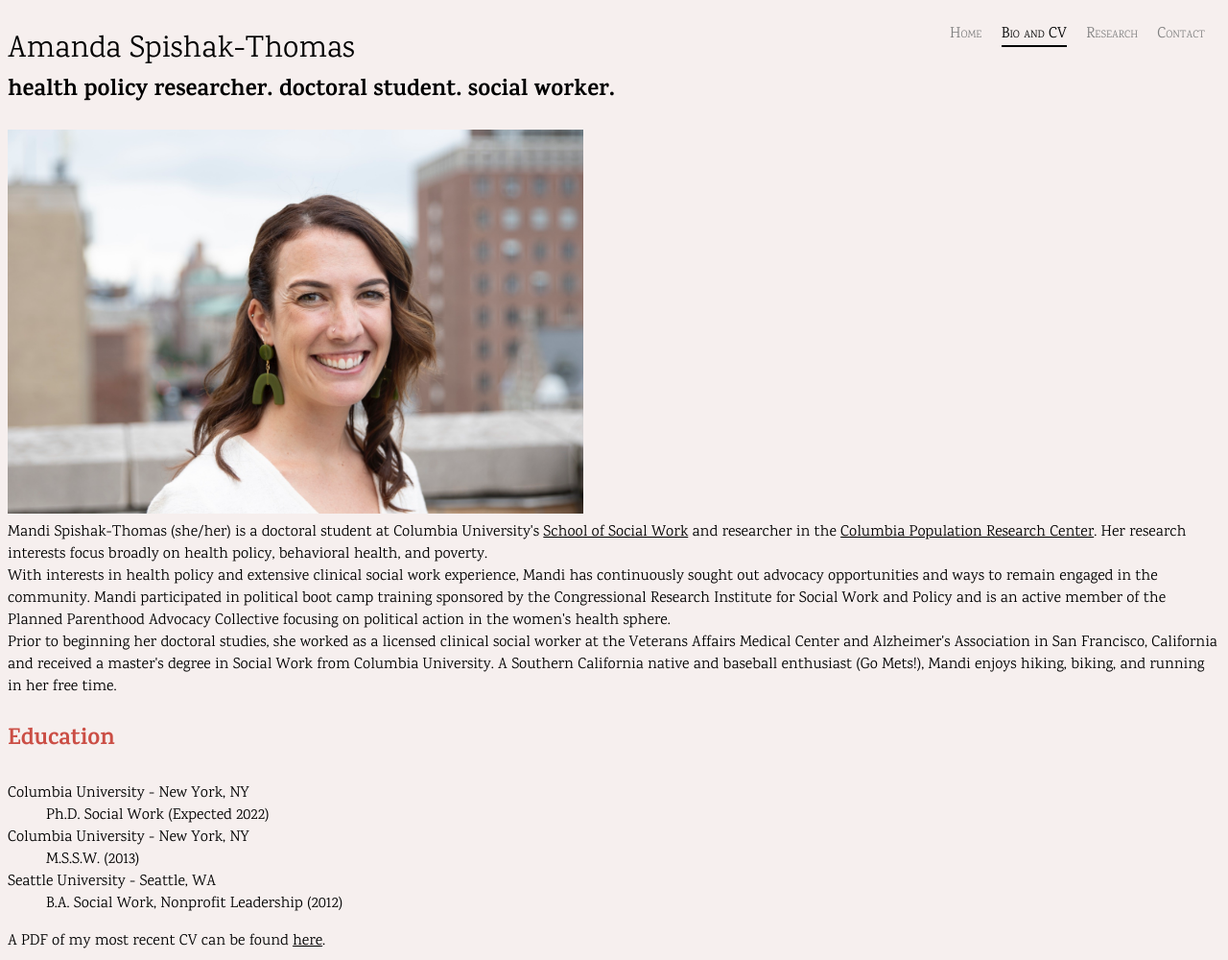
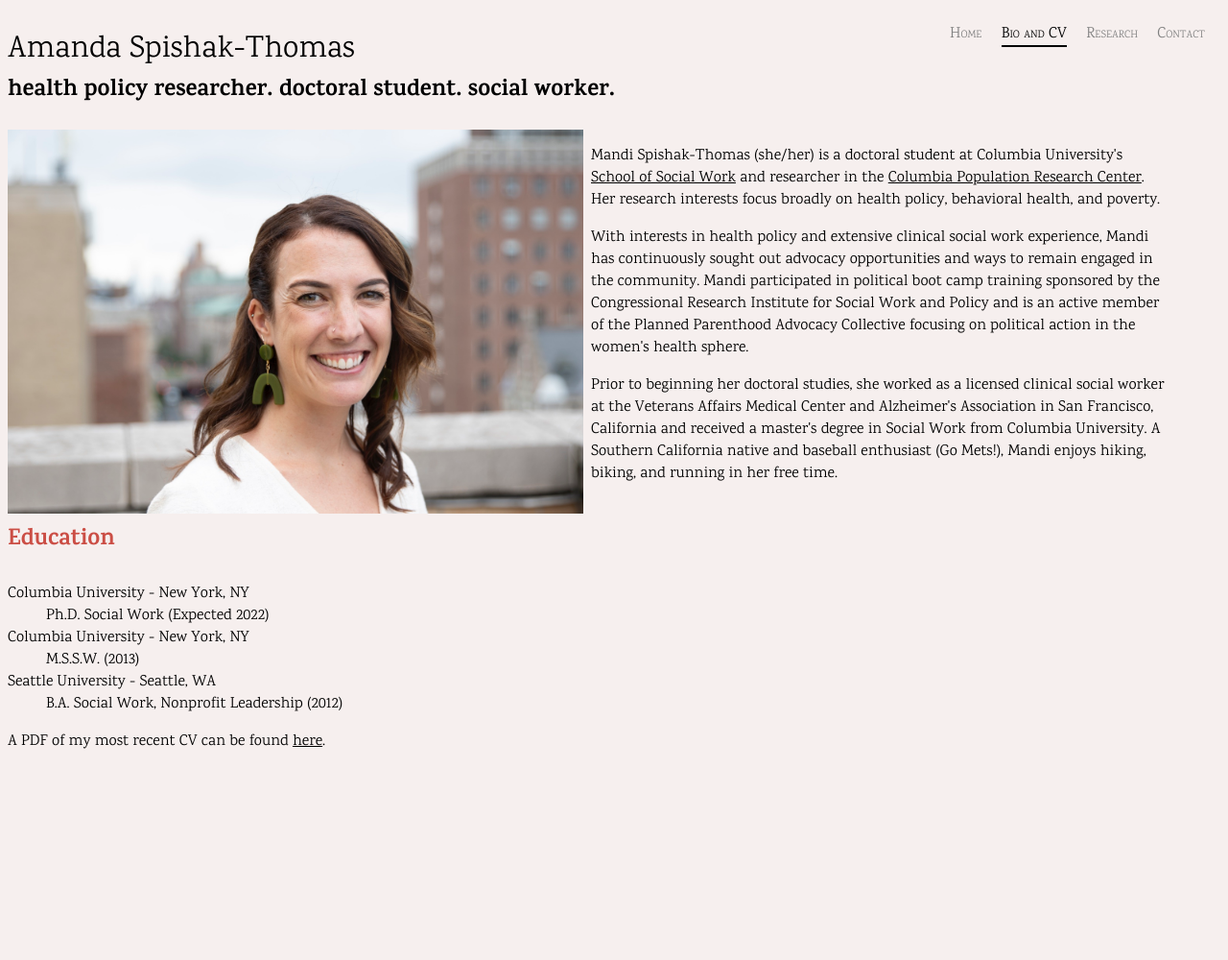
Before and after one commit to emspishak/ericspishak.com, a PHP site: page /bio/ in a window 1280 px wide. Shown: the whole page at 96% size. After the commit the page ends 780 px from the top, so only its background shows below. Run offline with PHP 8.4, Linux system fonts and the light colour scheme.

Commit message:
Add columns to the bio page.

```diff
--- a/root/var/www/aspishakthomas.com/bio/index.php
+++ b/root/var/www/aspishakthomas.com/bio/index.php
@@ -2,39 +2,42 @@
 include_once(__DIR__ . "/../template.php");
 top(Page::BIO);
 ?>
-<a href="AmandaSpishakThomas-headshot.jpg">
+<a href="AmandaSpishakThomas-headshot.jpg" class="col">
   <img
       src="AmandaSpishakThomas-headshot-small.jpg"
       class="headshot"
       alt="Amanda Spishak-Thomas headshot" />
 </a>
 
-<div>
+<div class="col">
+  <p>
     Mandi Spishak-Thomas (she/her) is a doctoral student at Columbia University's
     <a href="https://socialwork.columbia.edu">School of Social Work</a> and
     researcher in the <a href="https://cprc.columbia.edu">Columbia Population
     Research Center</a>. Her research interests focus broadly on health policy,
     behavioral health, and poverty.
-</div>
+  </p>
 
-<div>
+  <p>
     With interests in health policy and extensive clinical social work experience,
     Mandi has continuously sought out advocacy opportunities and ways to remain
     engaged in the community. Mandi participated in political boot camp training
     sponsored by the Congressional Research Institute for Social Work and Policy
     and is an active member of the Planned Parenthood Advocacy Collective focusing
     on political action in the women's health sphere.
-</div>
+  </p>
 
-<div>
+  <p>
     Prior to beginning her doctoral studies, she worked as a licensed clinical
     social worker at the Veterans Affairs Medical Center and Alzheimer's
     Association in San Francisco, California and received a master's degree in
     Social Work from Columbia University. A Southern California native and baseball
     enthusiast (Go Mets!), Mandi enjoys hiking, biking, and running in her free
     time.
+  </p>
 </div>
 
+<div id="education">
   <h3>Education</h3>
   <dl>
     <dt>Columbia University - New York, NY</dt>
@@ -46,6 +49,7 @@ top(Page::BIO);
     <dt>Seattle University - Seattle, WA</dt>
     <dd>B.A. Social Work, Nonprofit Leadership (2012)</dd>
   </dl>
+</div>
 
 <div>
   A PDF of my most recent CV can be found
--- a/root/var/www/aspishakthomas.com/style.css
+++ b/root/var/www/aspishakthomas.com/style.css
@@ -57,3 +57,13 @@ a {
 #contact div {
     margin: 1em;
 }
+
+.col {
+    float: left;
+    margin-right: 8px;
+    max-width: 600px;
+}
+
+#education {
+    clear: both;
+}
```
Lines whose indentation alone changed are shown as unchanged.
